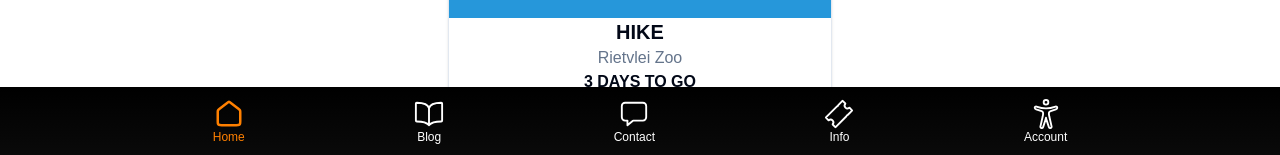
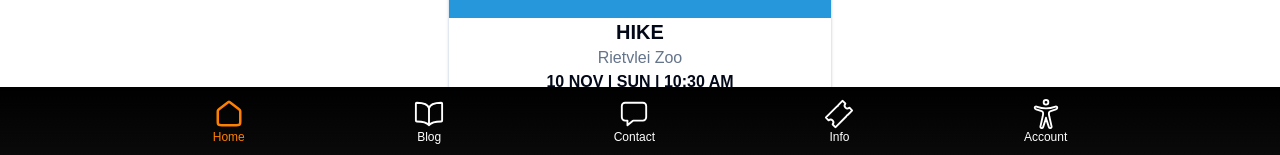
Before and after one commit to Michael-Dale/EMCCYouthApp, a Next.js app: page /home in a window 1280 px wide. Shown: the part 643-798 px from the top of the page. Built offline with nearby package versions, Linux system fonts and the light colour scheme; no server answers.

Commit message:
event card styling

```diff
--- a/src/app/components/EventCard.jsx
+++ b/src/app/components/EventCard.jsx
@@ -86,10 +86,10 @@ export default function EventCard({ picURL, location, date, description }) {
       <CardContent className="text-center">
         <p className="text-xl font-extrabold">{description}</p>
         <p className="text-m font-medium text-muted-foreground">{location}</p>
-        <p className="text-m font-semibold">
-          {daysRemaining < 14
-            ? `${daysRemaining} DAYS TO GO`
-            : `${finalDate.toUpperCase()} | ${dayOfWeek.toUpperCase()} | ${time}`}
+
+        <p className="text-m font-semibold">{`${finalDate.toUpperCase()} | ${dayOfWeek.toUpperCase()} | ${time}`}</p>
+        <p className="text-s font-bold">
+          {daysRemaining < 14 ? `${daysRemaining} DAYS TO GO` : null}
         </p>
       </CardContent>
       <CardFooter className="flex justify-center">
```
